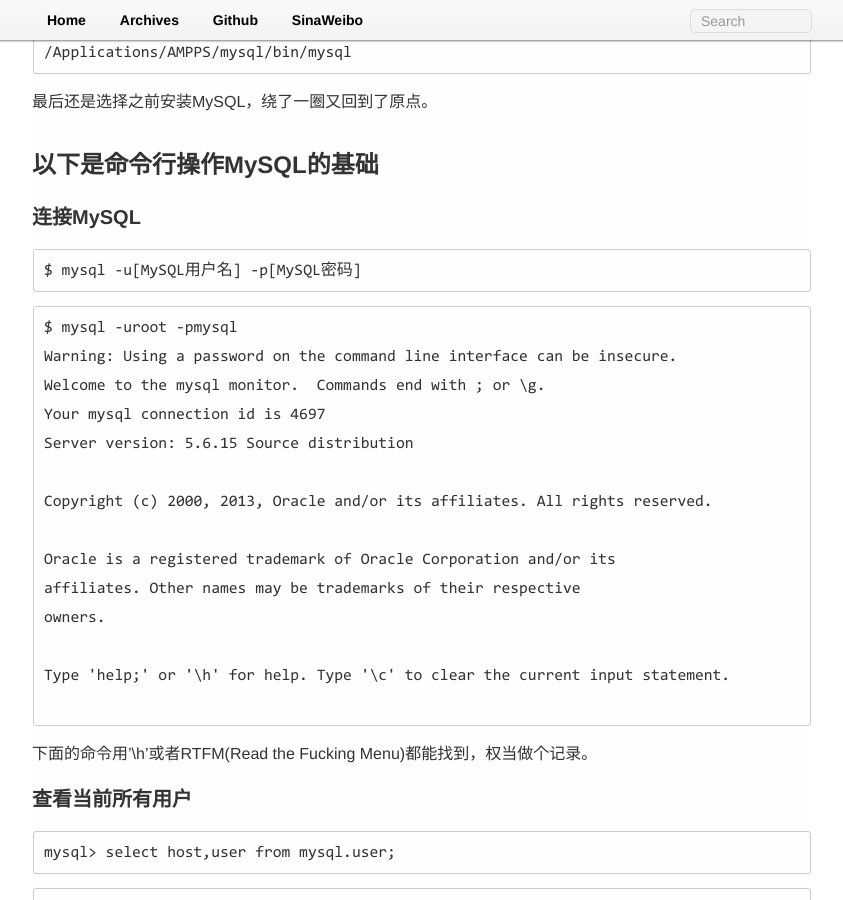
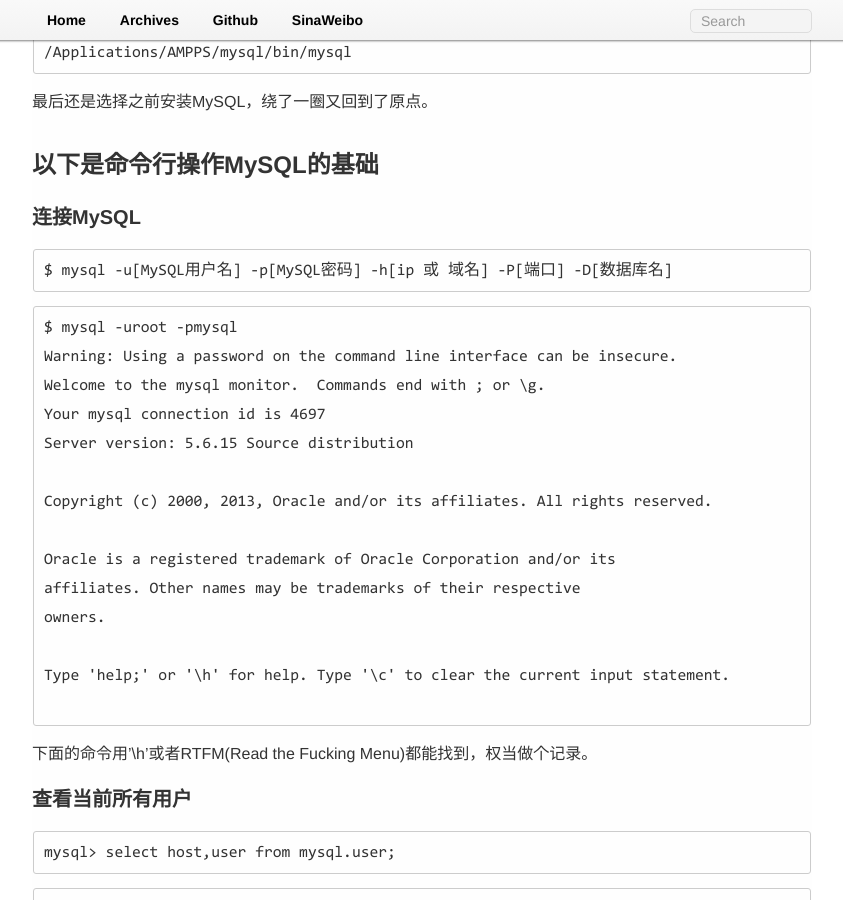
Before and after one commit to Xummer/xummer.github.com, a Jekyll site: the page built from _posts/2014-03-17-mysql-terminal.md, in a window 1280 px wide and 900 px high, scrolled down 770 px. Shown: the whole window, without its empty margins (218-1061 px from the left). Built offline with Jekyll 4.4.1, drawn with Linux system fonts in a browser that asks for light colours; Markdown is read by kramdown in place of the engine named in the settings; comment, search, counter and statistics services are not loaded.

Commit message:
connect remote mysql

````diff
--- a/_posts/2014-03-17-mysql-terminal.md
+++ b/_posts/2014-03-17-mysql-terminal.md
@@ -34,7 +34,7 @@ which mysql
 
 ###连接MySQL
 ```
-$ mysql -u[MySQL用户名] -p[MySQL密码]
+$ mysql -u[MySQL用户名] -p[MySQL密码] -h[ip 或 域名] -P[端口] -D[数据库名]
 ```
 ```
 $ mysql -uroot -pmysql
````
